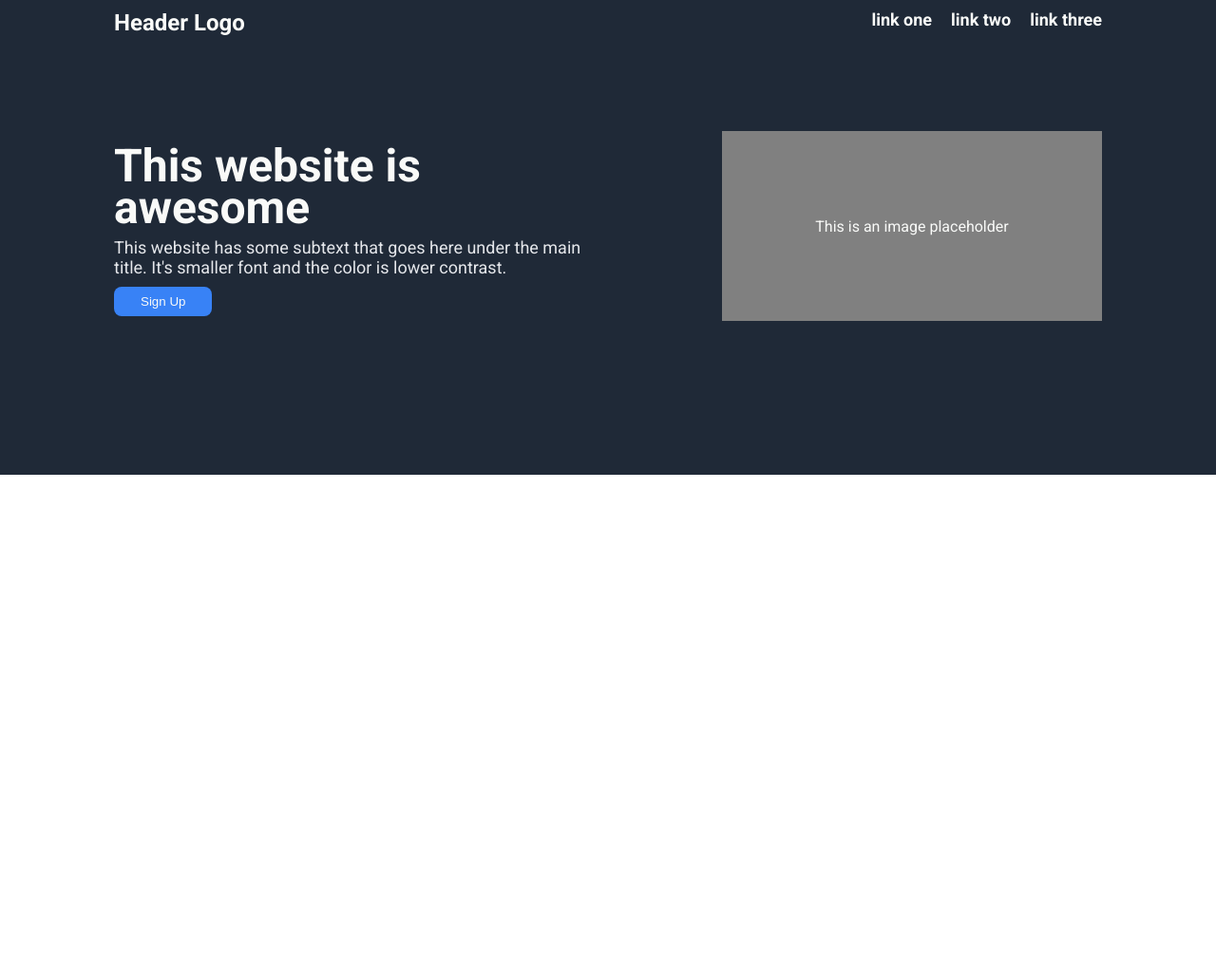
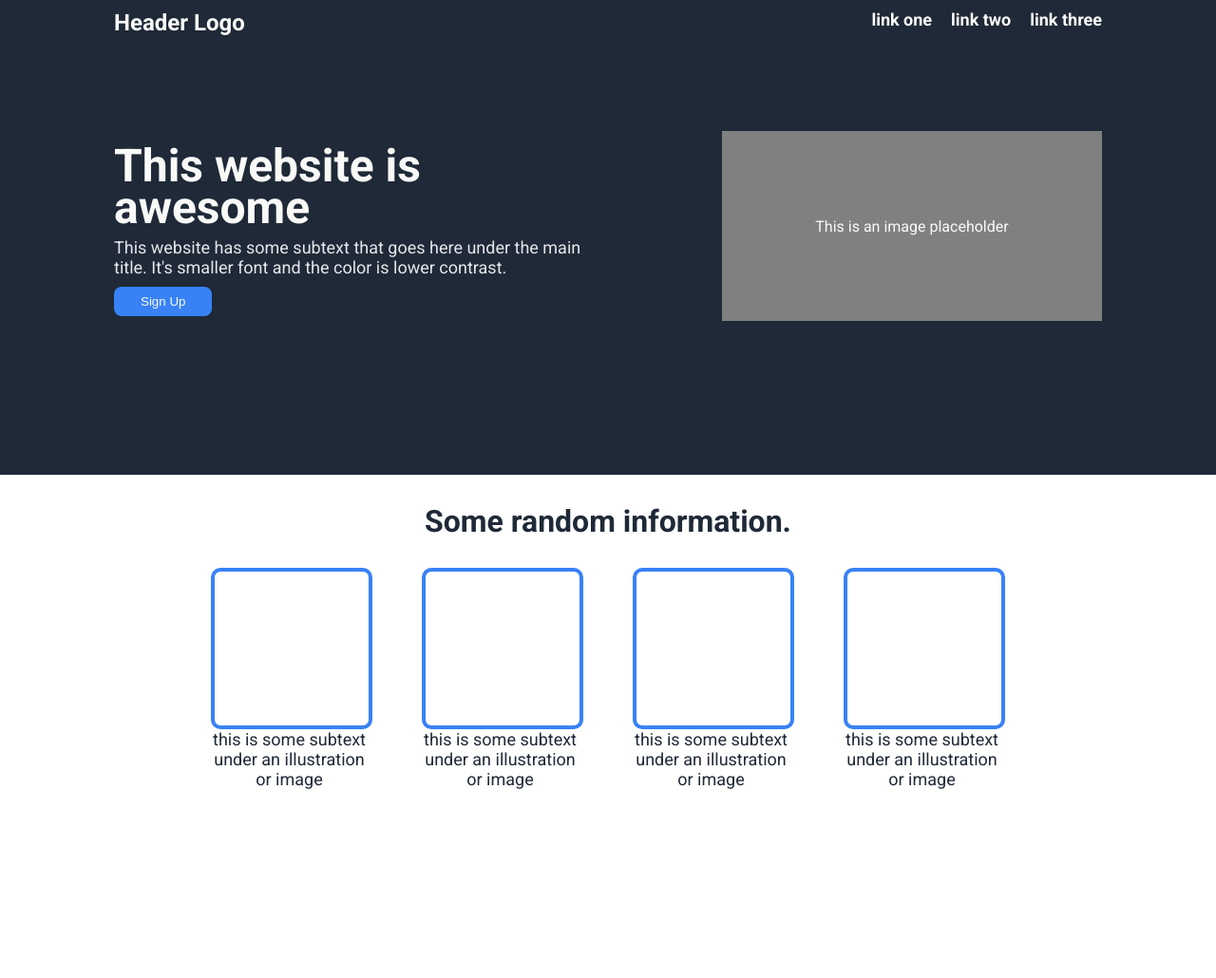
Before and after one commit to justinayson14/flex_land, a plain HTML site: page index.html in a window 1280 px wide. Shown: the whole page at 95% size. Before the commit the page ends 800 px from the top, so only its background shows below. Drawn offline with Linux system fonts and the light colour scheme.

Commit message:
Add & style boxes section

```diff
--- a/index.html
+++ b/index.html
@@ -28,5 +28,28 @@
             <div class="img">This is an image placeholder</div>
         </div>
     </header>
+
+    <section class="box">
+           <h2>Some random information.</h2>
+            <div class="container">
+                <div class="info">
+                    <div class="boxes"></div>
+                    <div class="text">this is some subtext under an illustration or image</div>
+                </div>
+                <div class="info">
+                    <div class="boxes"></div>
+                    <div class="text">this is some subtext under an illustration or image</div>
+                </div>
+                <div class="info">
+                    <div class="boxes"></div>
+                    <div class="text">this is some subtext under an illustration or image</div>
+                </div>
+                <div class="info">
+                    <div class="boxes"></div>
+                    <div class="text">this is some subtext under an illustration or image</div>
+                </div>
+            </div>
+        </div>
+    </section>
 </body>
 </html>
--- a/style.css
+++ b/style.css
@@ -32,6 +32,7 @@ button {
 }
 
 .navbar,
+.flex_container,
 .container {
     max-width: 1100px;
     margin: 0 auto;
@@ -47,6 +48,11 @@ button {
     background-color: #1f2937;
     color: #f9faf8;
     min-height: 500px;
+}
+
+.box {
+    min-height: 500px;
+    text-align: center;
 }
 
 .header .navbar{
@@ -99,3 +105,37 @@ button {
     min-width: 400px;
     background-color: grey;
 }
+
+.box h2 {
+    text-align: center;
+    font-size: 2rem;
+    margin: 30px 0;
+    color: #1f2937;
+}
+
+.info .boxes {
+    width: 170px;
+    height: 170px;
+    border: 4px solid #3882f6;
+    border-radius: 10px;
+    margin: 0 auto;
+}
+
+.box .container {
+    display: flex;
+    align-items: center;
+    justify-content: center;
+    gap: 52px;
+    margin: 0 auto;
+}
+
+.container .info {
+    max-width: 200px;
+}
+
+.info .text {
+    text-align: center;
+    width: 165px;
+    font-size: 18px;
+    color: #1f2937;
+}
```
